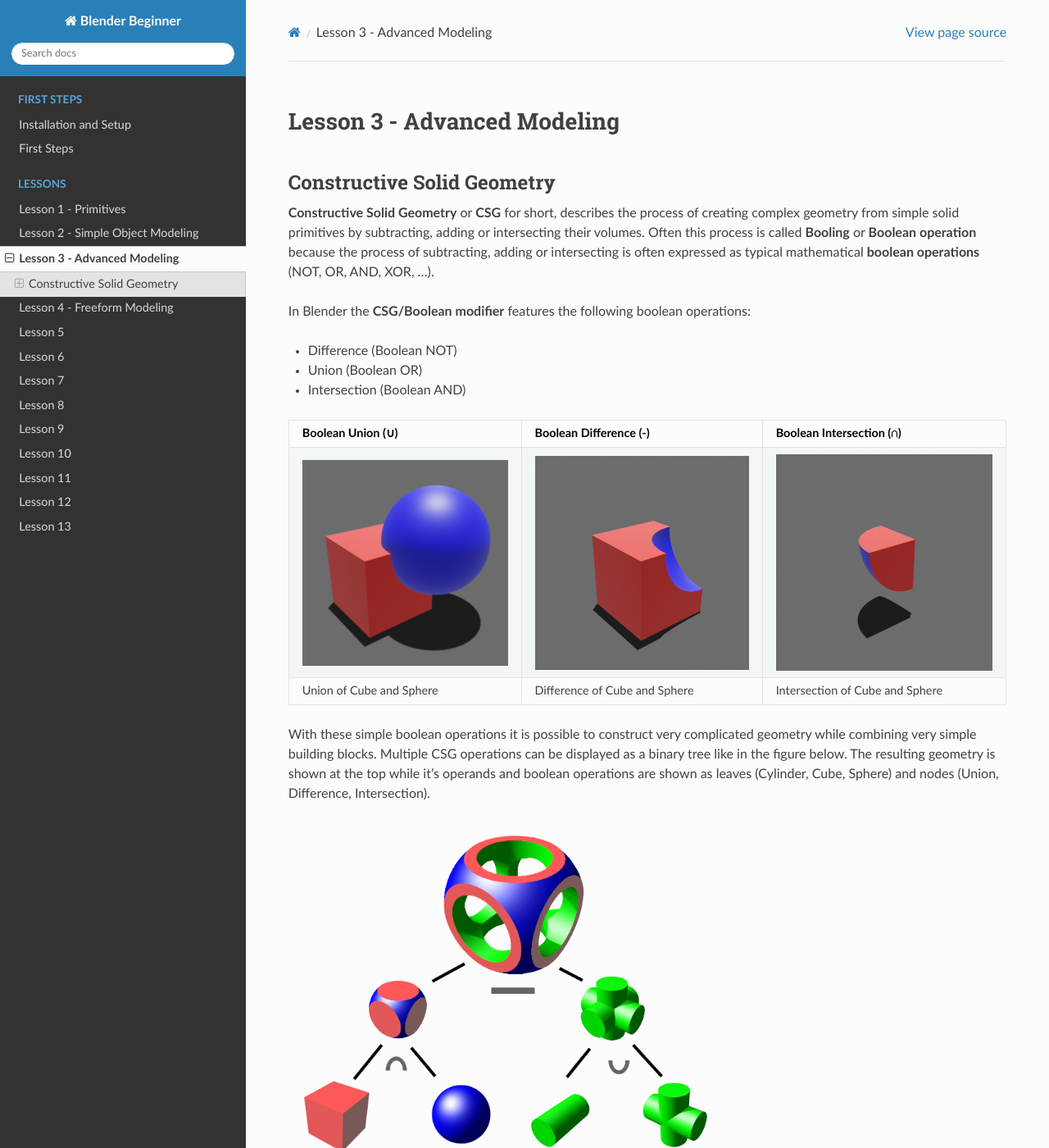
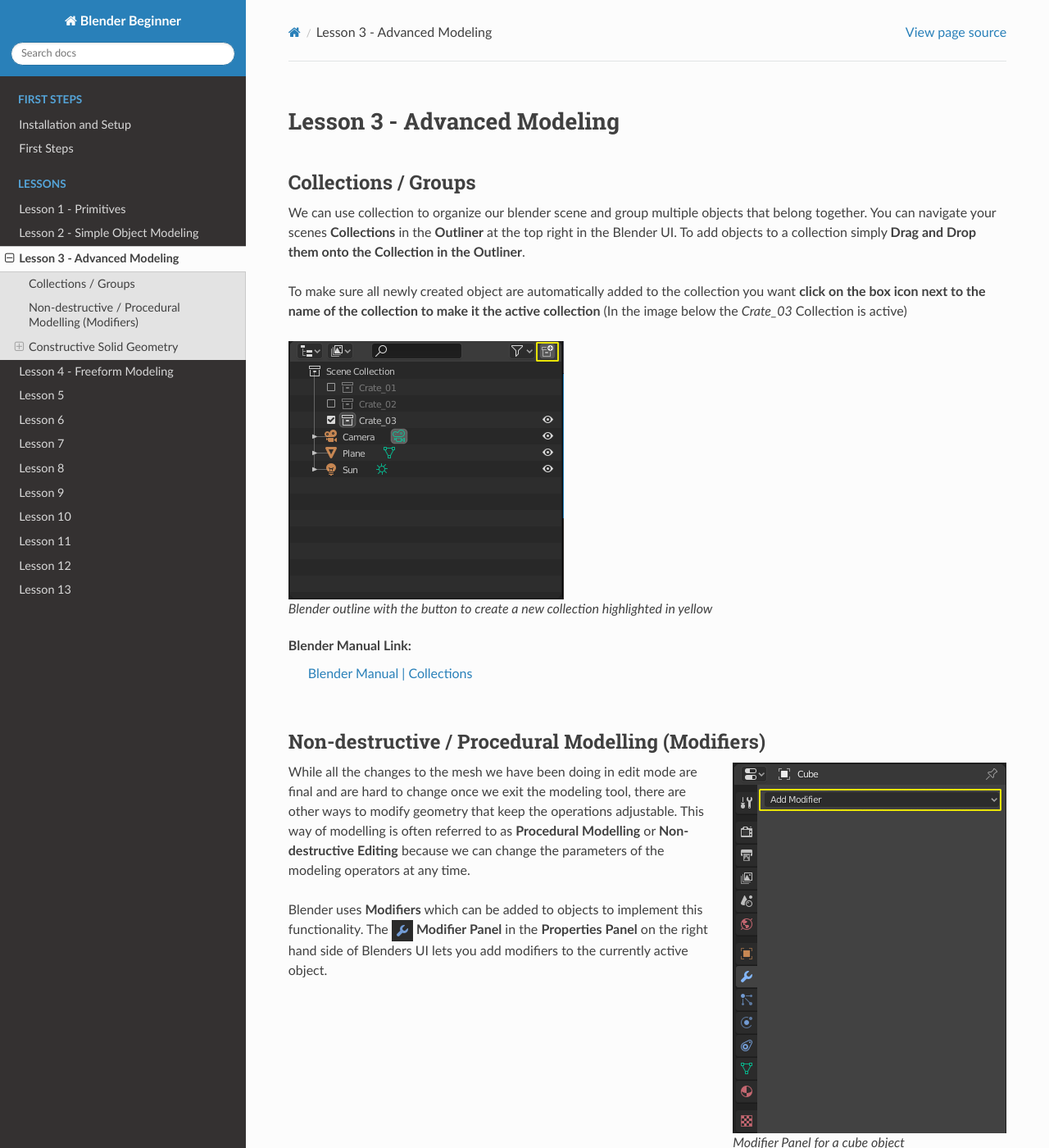
Before and after one commit to smokejohn/blender_beginner, a Sphinx documentation site: the page built from source/lessons/lesson3.rst, in a window 1280 px wide and 1400 px high. Shown: the whole window at 82% size. Built offline with Sphinx 7.4.7 and the Read the Docs theme 2.0.0, drawn with Linux system fonts in a browser that asks for light colours; some of the changed text lies outside the part shown.

Commit message:
outlines lesson 3

```diff
--- a/source/lessons/lesson3.rst
+++ b/source/lessons/lesson3.rst
@@ -1,6 +1,72 @@
 ############################
 Lesson 3 - Advanced Modeling
 ############################
+
+
+********************
+Collections / Groups
+********************
+We can use collection to organize our blender scene and group multiple objects
+that belong together. You can navigate your scenes **Collections** in the
+**Outliner** at the top right in the Blender UI. To add objects to a collection
+simply **Drag and Drop them onto the Collection in the Outliner**.
+
+To make sure all newly created object are automatically added to the collection
+you want **click on the box icon next to the name of the collection to make it
+the active collection** (In the image below the *Crate_03* Collection is active)
+
+.. figure:: ../_static/images/bl_gui_outliner_collections.png
+
+   Blender outline with the button to create a new collection highlighted in yellow
+
+Blender Manual Link:
+    `Blender Manual | Collections <https://docs.blender.org/manual/en/latest/scene_layout/collections/collections.html>`_
+
+**************************************************
+Non-destructive / Procedural Modelling (Modifiers)
+**************************************************
+.. figure:: ../_static/images/bl_gui_modifier_panel.png
+   :align: right
+
+   Modifier Panel for a cube object
+
+While all the changes to the mesh we have been doing in edit mode are final
+and are hard to change once we exit the modeling tool, there are other ways
+to modify geometry that keep the operations adjustable. This way of modelling
+is often referred to as **Procedural Modelling** or **Non-destructive Editing**
+because we can change the parameters of the modeling operators at any time.
+
+Blender uses **Modifiers** which can be added to objects to implement this
+functionality. The |props_modifier| **Modifier Panel** in the **Properties
+Panel** on the right hand side of Blenders UI lets you add modifiers to the
+currently active object.
+
+
+.. figure:: ../_static/images/bl_gui_modifier_list.png
+
+   List of all available modifiers in blender
+
+**We will use the following modifiers in this lesson:**
+
+* Mirror
+* Boolean
+* Solidify
+* Bevel
+
+.. warning::
+    Some modifiers may behave very weird if you have been scaling your objects
+    in object mode. That's because their settings sometimes depend on the object
+    scale. To prevent unexpected results you should use the **Apply Scale**
+    command to reset the objects scale back to 1.0.
+
+    | **Check object Scale >> 3D Viewport Sidebar (Hotkey: N) >> Item tab >> Scale**
+    | **Apply Scale >> Hotkey: Ctrl + A**
+
+    .. image:: ../_static/images/bl_gui_3dview_item.png
+    .. image:: ../_static/images/bl_gui_apply_scale.png
+
+Blender Manual Link:
+    `Blender Manual | Modifiers <https://docs.blender.org/manual/en/latest/modeling/modifiers/index.html>`_
 
 
 ***************************
@@ -26,7 +92,6 @@ Boolean Union (**∪**)    Boolean Difference (**-**)    Boolean Intersection (*
 |csg_union|              |csg_difference|              |csg_intersect|
 Union of Cube and Sphere Difference of Cube and Sphere Intersection of Cube and Sphere
 ======================== ============================= ===============================
-
 
 
 .. |csg_union| image:: ../_static/images/bl_csg_union.png
@@ -116,7 +181,7 @@ The process for booling a cube and a sphere is now way faster and easier:
 #. Select the appropriate boolean operation from the menu
 
 .. note::
-    Brush Boolean keeps the boolean operation interactive and you can still move
-    the cutter while Auto Boolean will apply the boolean and only leave the resulting
+    **Brush Boolean** keeps the boolean operation interactive and you can still move
+    the cutter while **Auto Boolean** will apply the boolean and only leave the resulting
     mesh behind. Therefore if only choose Auto Boolean if you are sure you don't want
     to tweak the result.
```
Also changed, not shown: source/lessons/lesson1.rst (+21 -9 lines), source/lessons/lesson2.rst (+28 -0 lines), source/_static/images/bl_gui_3dview_item.png (added), source/_static/images/bl_gui_apply_scale.png (added), source/_static/images/bl_gui_modifier_list.png (added), source/_static/images/bl_gui_outliner_collections.png (added), source/_static/images/bl_ops_repeat_last.gif (added).
